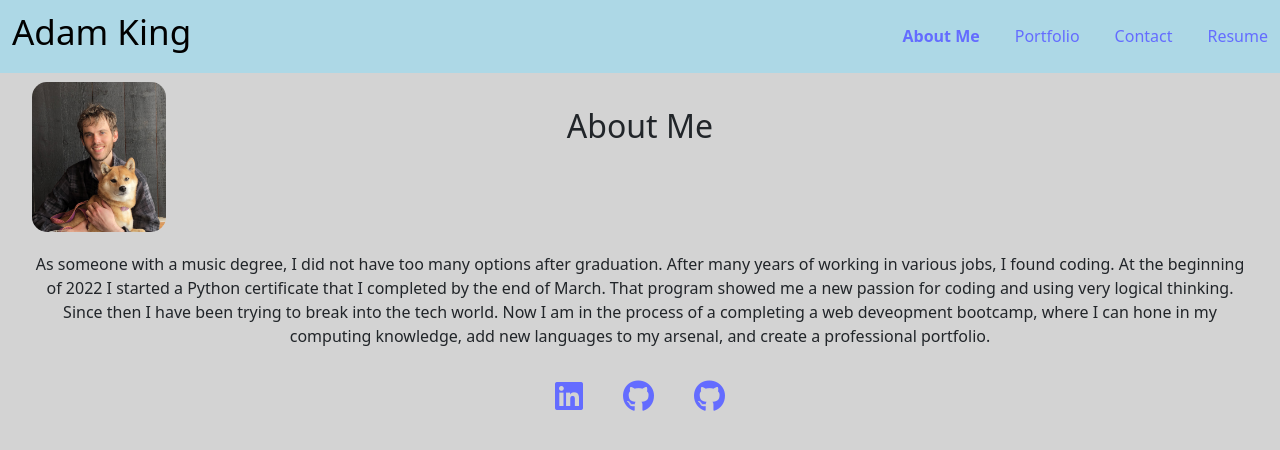
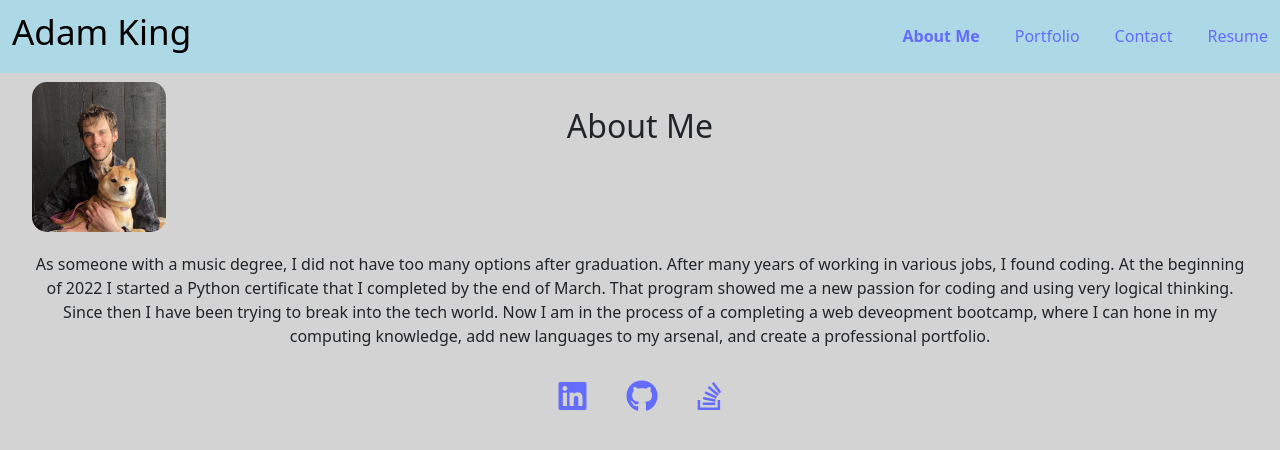
Before and after one commit to adaking1/my-portfolio-react, a React (Vite) app: page / in a window 1280 px wide. Shown: the top 450 px of the page. Built offline with nearby package versions, Linux system fonts and the light colour scheme.

Commit message:
added third social link

```diff
--- a/src/components/UI/Footer.jsx
+++ b/src/components/UI/Footer.jsx
@@ -12,8 +12,8 @@ export default function Footer() {
             </a>
         </li>
         <li className="nav-item">
-            <a href="https://github.com/adaking1" className="icon" id="github" target="_blank" rel="noreferrer">
-                <i className="fa-brands fa-github fa-2xl"></i>
+            <a href="https://stackoverflow.com/users/23108727/adam" className="icon" id="stackOverflow" target="_blank" rel="noreferrer">
+                <i className="fa-brands fa-stack-overflow fa-2xl"></i>
             </a>
         </li>
     </ul>
```
